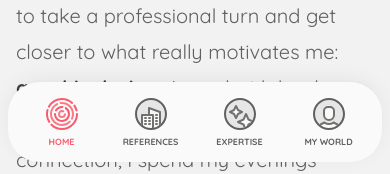
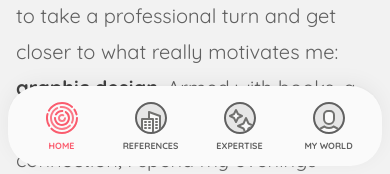
Before and after one commit to Bibalox/portfolio, a Vue app: page / in a window 390 px wide. Shown: the part 670-844 px from the top of the page. Built offline with nearby package versions, Linux system fonts and the light colour scheme.

Commit message:
💄 Slight visual adjustment on mobile

```diff
--- a/src/components/common/AppHeader.vue
+++ b/src/components/common/AppHeader.vue
@@ -108,7 +108,7 @@ const routes = ['home', 'references', 'skills', 'world']
     -webkit-backdrop-filter: none;
     backdrop-filter: none;
     bottom: 0;
-    padding: 12px 8px;
+    padding: 8px;
     position: fixed;
     top: unset;
 
```
